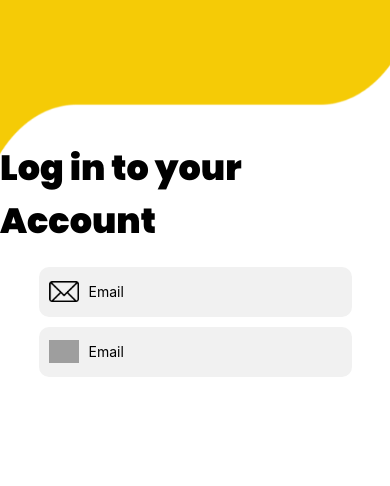
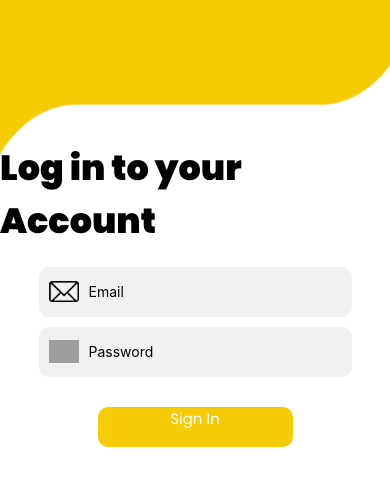
Before and after one commit to STICKEREST/stickerest, a React Native app in the folder code/: screen / in a window 390 px wide. Shown: the top 486 px of the page. Built offline with nearby package versions, Linux system fonts and the light colour scheme; grey boxes are pictures that could not be loaded.

Commit message:
commenting css and making sign in page

```diff
--- a/code/components/Login_page.tsx
+++ b/code/components/Login_page.tsx
@@ -1,6 +1,6 @@
 import React from 'react'
 import { Dimensions, ImageBackground, SafeAreaView, TextInput} from 'react-native';
-import { Text, View, Image } from 'react-native';
+import { Text, View, Image, Button, TouchableOpacity } from 'react-native';
 
 import { useFonts } from 'expo-font';
 
@@ -14,6 +14,8 @@ export default function Login_page() {
 
   const [fontsLoaded] = useFonts({
     'popblack': require('../assets/fonts/poppins/popblack.otf'),
+    'poplight': require('../assets/fonts/poppins/Poppins-Light.otf'),
+    'popregular': require('../assets/fonts/poppins/Poppins-Regular.otf')
   });
 
   if (!fontsLoaded) {
@@ -44,11 +46,21 @@ export default function Login_page() {
                             <TextInput
                               style={[styles.input, {width: windowWidth*0.7}]}
                               onChangeText={onChangeText}
-                              placeholder={"Email"}
+                              placeholder={"Password"}
                             />
                         </View>
                     </View>
                 </SafeAreaView>
+                <View style={{marginTop: 20, alignSelf: 'center'}}>
+                  <TouchableOpacity
+                    onPress={null}
+                    style={[styles.logInButton, {width: windowWidth/2}]}>
+                    <Text
+                      style={styles.logInButtonFont}>
+                      Sign In
+                    </Text>
+                  </TouchableOpacity>
+                </View>
             </View>
         </ImageBackground>
     </View>
--- a/code/style.js
+++ b/code/style.js
@@ -14,11 +14,7 @@ const styles = StyleSheet.create({
         color: 'white',
         fontSize: 40,
       },
-      textLogin: {
-        fontFamily: "popblack",
-        color: 'black',
-        fontSize: 35,
-      },
+      //-- Positioning the background pictures --
       text_view: {
         position: 'absolute',
         top: 0,
@@ -30,38 +26,63 @@ const styles = StyleSheet.create({
       },
       text_view_login: {
         position: 'absolute',
-        //top: 60,
         top: 0,
         left: 0,
         right: 0,
         bottom: 0,
         alignItems: 'center',
-        //textAlignVertical: 'top'
       },
+      // -- The logo --
       logo : {
         width: 150,
         height: 150,
         marginTop: -100,
         marginBottom: 10
       },
-      input: {
+      //-- Text used in the Login_page --
+      textLogin: {
+        fontFamily: "popblack",
+        color: 'black',
+        fontSize: 35,
+      },
+      //-- Sign up button in Login_page --
+      logInButton: { //the button
+        backgroundColor: "#f5cb08",
+        borderRadius: 10,
+        height: 40,
+        alignSelf: 'center',
+        textAlignVertical: 'center',
+      },
+      logInButtonFont: { //the text inside the button
+        fontSize: 15,
+        height: 40,
+        alignSelf: 'center',
+        color: 'white',
+        alignSelf: 'center',
+        textAlignVertical: 'center',
+        fontFamily: "popregular",
+      },
+      //-- Email and password TextInput in Login_page --
+      input_container: {
+        alignContent: 'space-between',
+        alignContent: 'center',
+        textAlignVertical: 'center',
+        marginTop: 20,
+      },
+      input: { //the text inside the TextInput
         height: 50,
-        //backgroundColor: "#f1f1f1",
         margin: 0,
-        //borderWidth: 1,
         padding: 10,
         textAlignVertical: 'center',
         background: ImagesAssets.logo
       },
-      inputs: {
+      inputs: { //the group of text and icon
         flexDirection: "row",
-        //paddingBottom: 20,
         marginBottom: 10,
         backgroundColor: "#f1f1f1",
         borderRadius: 10,
-        //borderWidth: 1
       },
-      inputs_picture: {
+      inputs_picture: { //the icon of the mail and the lock
         height: 30,
         width: 30,
         marginTop: 10,
@@ -70,12 +91,6 @@ const styles = StyleSheet.create({
         textAlignVertical: 'center',
         resizeMode: 'contain'
       },
-      input_container: {
-        alignContent: 'space-between',
-        alignContent: 'center',
-        textAlignVertical: 'center',
-        marginTop: 20
-      }
 });
 
 export { styles }
```
